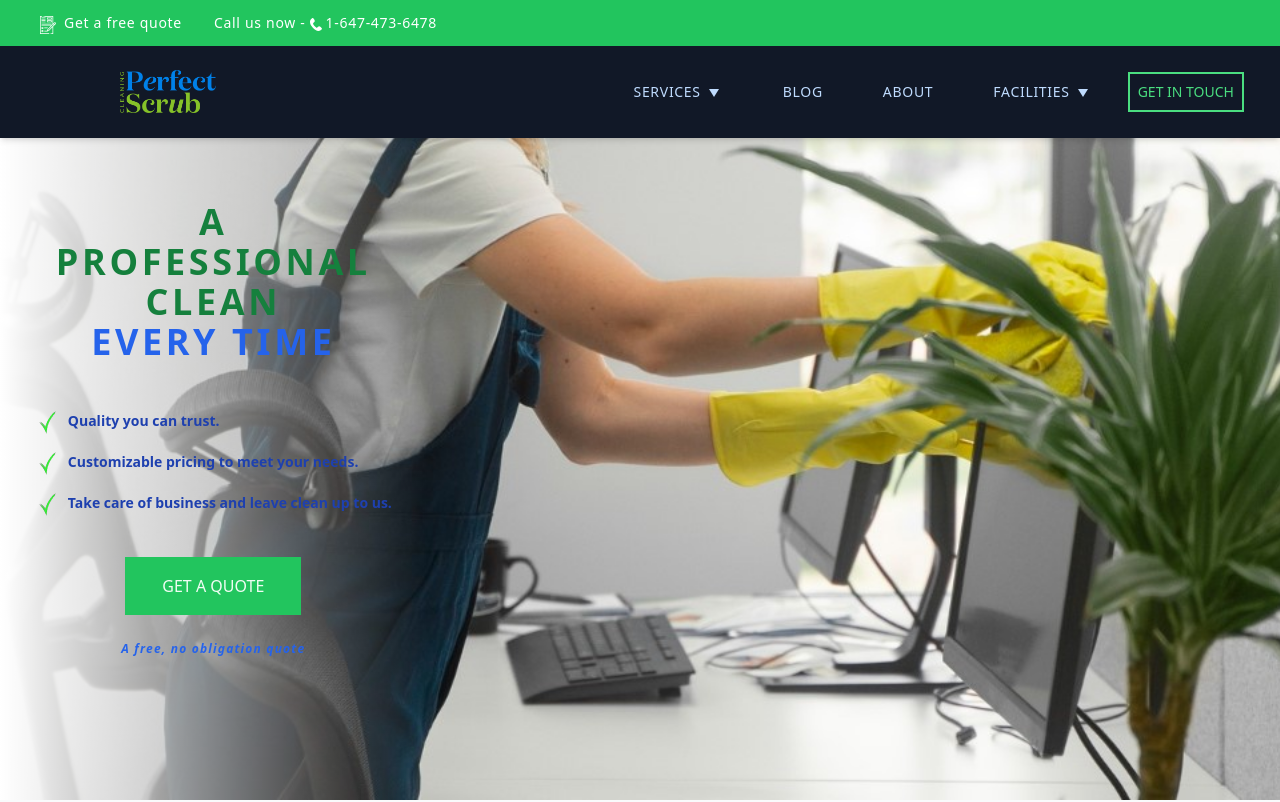
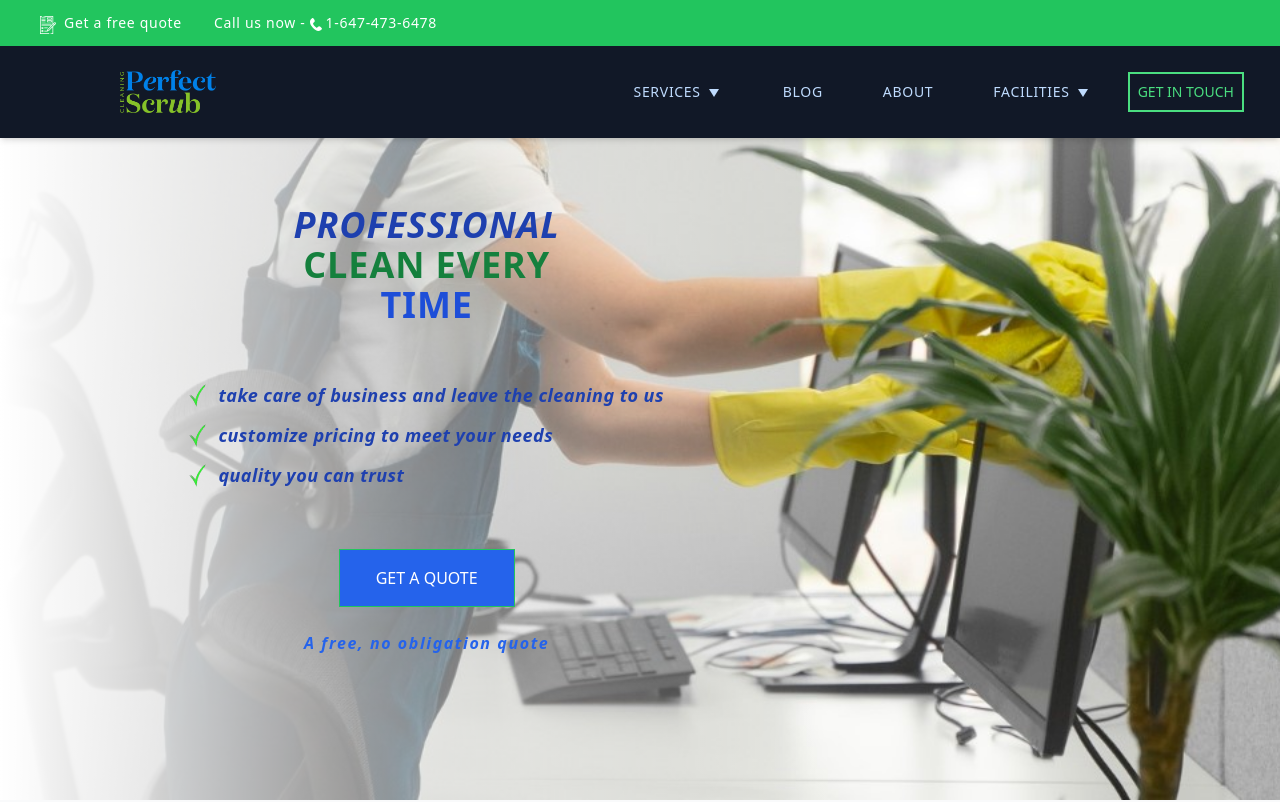
Before and after one commit to perfectscrub/perfect-scrub, a Next.js app: page / in a window 1280 px wide. Shown: the top 802 px of the page. Built offline with nearby package versions, Linux system fonts and the light colour scheme.

Commit message:
taglines to data file, imported taglines to Hero section changed main heading

```diff
--- a/components/hero-section/HeroSection.jsx
+++ b/components/hero-section/HeroSection.jsx
@@ -1,41 +1,50 @@
-import Image from 'next/image';
+import Image from "next/image";
 import Link from "next/link";
+import { taglines } from "@/data";
 
 const HeroSection = () => {
   return (
     <section className="hero__container pt-20 md:pt-5 h-screen flex items-start justify-start">
-          <div
-            className="flex flex-col justify-center items-center h-full w-full md:w-1/2 lg:w-1/3 py-5 bg-gradient-to-b from-transparent to-white md:bg-gradient-to-r md:from-white md:to-transparent">
-            <h1
-              className="text-center text-3xl px-2 pt-12 lg:text-4xl lg:px-20 uppercase text-green-700 font-bold leading-10 tracking-widest">
-              A<br />Professional Clean
-              <br /><span className="text-blue-600">every time</span>
+      <div className="flex flex-col justify-center items-center lg:gap-y-6 h-full w-full md:w-1/2 lg:w-2/3 py-5 bg-gradient-to-b from-gray-50 via-transparent to-green-50 md:bg-gradient-to-r md:from-white md:to-transparent">
+        <h1 className="text-center text-3xl px-2 pt-12 lg:text-4xl lg:px-20 uppercase text-blue-800 font-semibold tracking-wide">
+          {/* A<br /> */}
+          <span className="italic">Professional</span>
+          <br />
+          <span className="text-green-700"> Clean</span>
+          <span className="text-green-700"> every</span>
+          <br />
+           <span className="text-blue-700"> time</span>
         </h1>
-            <ul className="ml-1 mb-10">
-              <li className="text-sm text-blue-800 font-semibold mt-12 ml-1 mr-2 mb-4 leading-relaxed text-left flex">
-                <Image width={25} height={25} className="mr-2" src="/green-list-marker.png" alt="" /> Quality you can trust.
+        <ul className="mx-2 mt-6 mb-6">
+
+          {taglines.map((tag, i) => (
+            <li key={i} className="text-base lg:text-lg italic text-blue-800 font-semibold mt-2 ml-1 mr-2 mb-3 tracking-wide text-left flex items-center lowercase">
+              <Image
+                width={25}
+                height={25}
+                className="mr-2"
+                src="/green-list-marker.png"
+                alt=""
+              />
+              {tag}
             </li>
-              <li className="text-sm text-blue-800 font-semibold mt-2 ml-1 mr-2 mb-4 leading-relaxed text-left flex">
-                <Image width={25} height={25} className="mr-2" src="/green-list-marker.png" alt="" /> Customizable pricing to meet your needs.
-              </li>
-              <li
-                className="text-sm text-blue-800 font-semibold mt-2 ml-1 mr-2 mb-0 leading-relaxed text-left flex items-start">
-                <Image width={25} height={25} className="mr-2" src="/green-list-marker.png" alt="" />Take care of business and leave clean up to
-                us.
-              </li>
+          ))}
         </ul>
         <div className="flex flex-col items-center">
-              <Link className="inline-block uppercase text-center px-5 py-4 text-md lg:px-9 lg:py-4 hover:shadow-2xl mx-2 mb-4 lg:mx-8 bg-green-500
-        border border-green-500 text-green-50 hover:bg-blue-400 hover:border-blue-400 focus:ring-4 focus:ring-green-300"
-                href="quote">Get a Quote</Link>
-              <p
-                className="text-xs text-blue-600 italic font-semibold mt-2 mx-auto mb-2 tracking-widest leading-relaxed text-center">
+          <Link
+            className="inline-block uppercase text-center px-5 py-4 text-md lg:px-9 lg:py-4 hover:shadow-2xl mx-2 mb-4 lg:mx-8 bg-blue-600
+        border border-green-500 text-white hover:bg-blue-400 hover:border-blue-400 focus:ring-4 focus:ring-green-300"
+            href="/quote"
+          >
+            Get a Quote
+          </Link>
+          <p className="text-xs lg:text-base text-blue-600 italic font-semibold mt-2 mx-auto mb-2 tracking-widest text-center">
             A free, no obligation quote
           </p>
         </div>
       </div>
     </section>
-  )
-}
+  );
+};
 
-export default HeroSection
+export default HeroSection;
--- a/data.js
+++ b/data.js
@@ -77,3 +77,9 @@ export const testimonials = [
   }
 
 ]
+
+export const taglines = [
+  "Take care of business and leave the cleaning to us",
+  "Customize pricing to meet your needs",
+  "Quality you can trust",
+]
```
Lines whose indentation alone changed are shown as unchanged.
